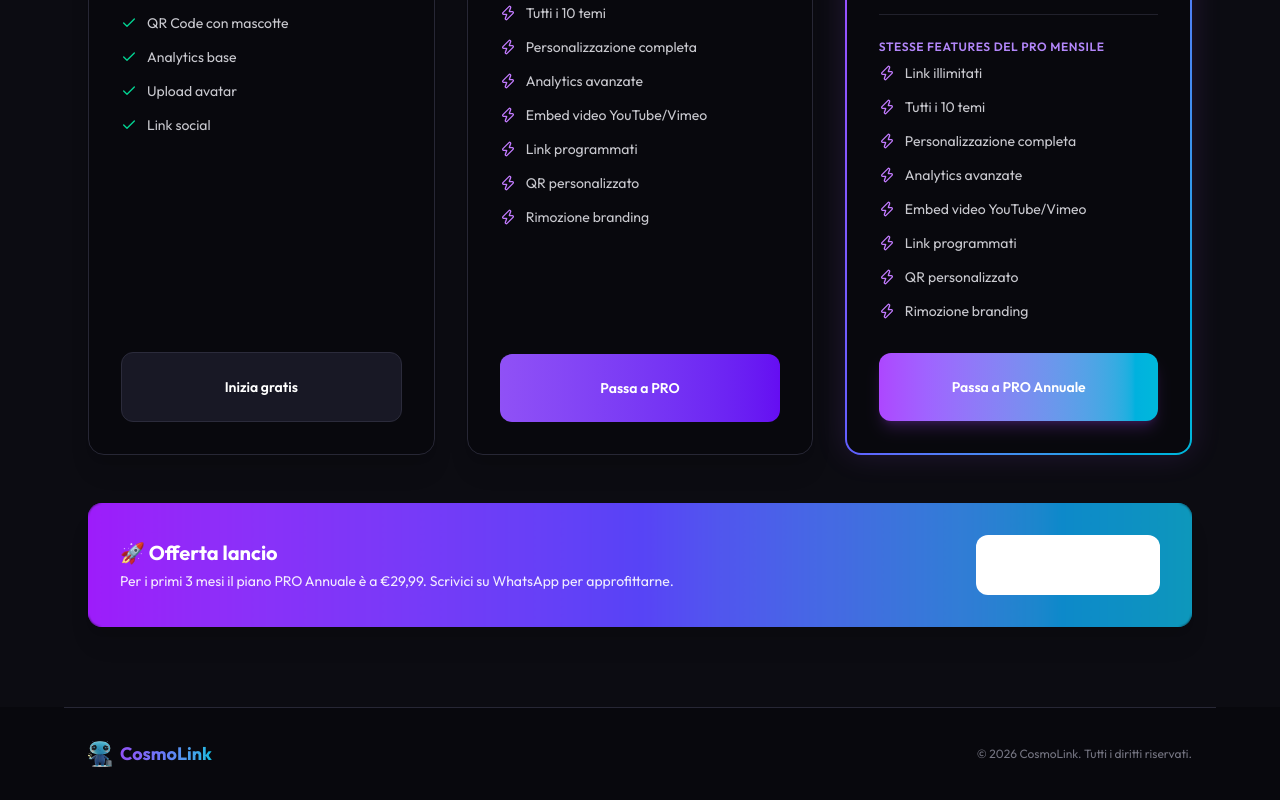
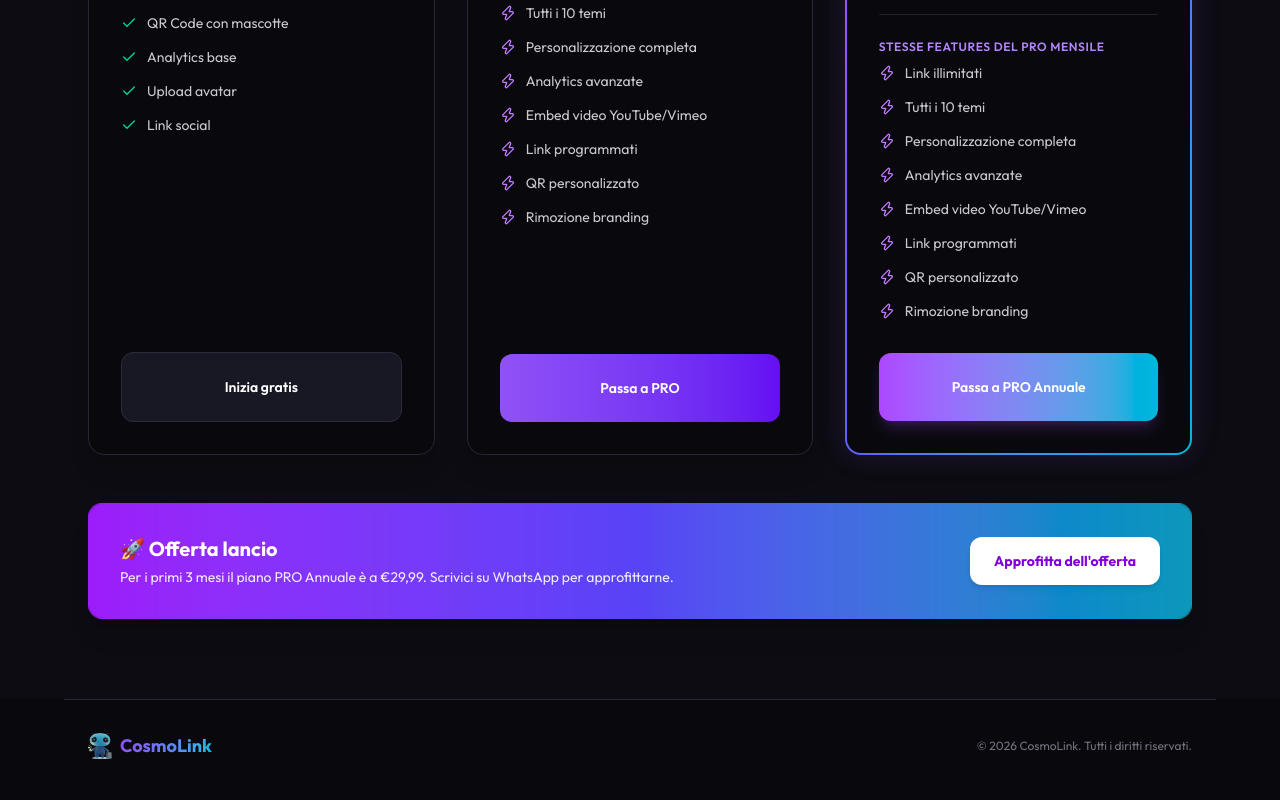
Before and after one commit to CosmoNetinfo/CosmoLink, a Next.js app: page / in a window 1280 px wide. Shown: the part 1501-2301 px from the top of the page. Built offline with nearby package versions, Linux system fonts and the light colour scheme; a web font is replaced by a local one.

Commit message:
fix: promo banner button text visibility

```diff
--- a/src/app/page.tsx
+++ b/src/app/page.tsx
@@ -369,9 +369,9 @@ export default function Home() {
               </p>
             </div>
             <a href="https://wa.me/393517064080?text=Ciao,%20voglio%20attivare%20l%27offerta%20lancio%20CosmoLink%20PRO%20annuale" target="_blank" rel="noopener noreferrer" className="relative z-10 w-full md:w-auto shrink-0">
-              <Button className="w-full md:w-auto px-6 py-5 rounded-lg bg-white text-purple-700 hover:bg-white/90 font-bold transition-all border-0 shadow-md">
+              <button className="inline-flex items-center justify-center w-full md:w-auto px-6 py-3.5 text-sm rounded-xl bg-white text-purple-700 hover:bg-white/90 font-bold transition-all duration-200 border-0 shadow-md cursor-pointer focus:outline-none focus:ring-2 focus:ring-offset-2 focus:ring-offset-[hsl(240_25%_4%)] focus:ring-white">
                 Approfitta dell'offerta
-              </Button>
+              </button>
             </a>
           </div>
         </div>
```
